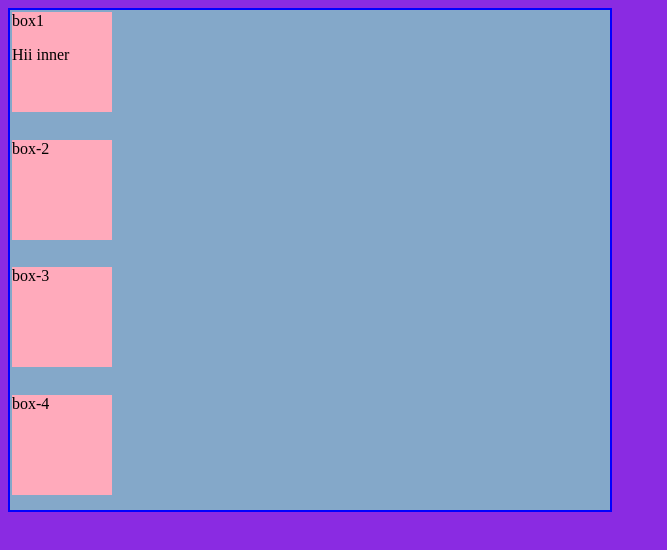
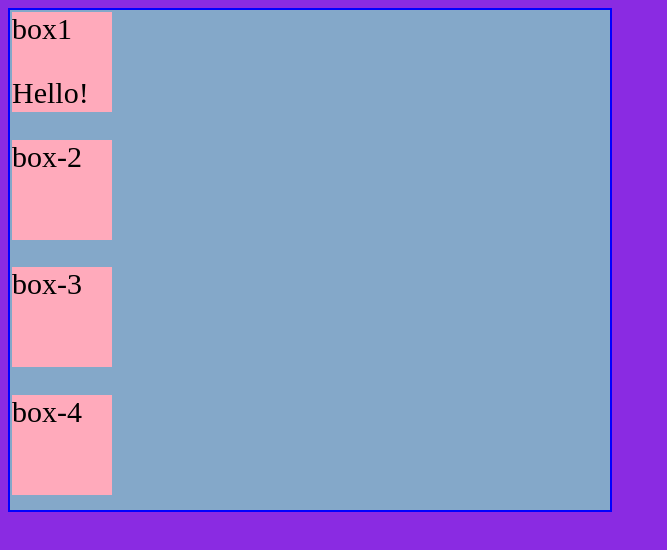
Before and after one commit to kmpachauri/CSS-Practice, a plain HTML site: page variable.html in a window 1280 px wide. Shown: the whole page, without its empty margins (0-667 px from the left). Drawn offline with Linux system fonts and the light colour scheme.

Commit message:
Variables - var(--name , value) function
Variable are used to set name for css properties & color once and used them again and again in code.

```diff
--- a/variable.css
+++ b/variable.css
@@ -14,7 +14,7 @@
     height: 500px;
     display: grid;
     gap: 10px;
-    /* font-size: var(--font-size); */
+
 }
 .box{
     width: 100px;
@@ -23,6 +23,6 @@
     background-color: var(--pink);
     /****local variable****/
     --pink : #fab;
-    /* font-size: var(--font-size); */
+    font-size: var(--font-size);
 
 }
--- a/variable.html
+++ b/variable.html
@@ -10,7 +10,7 @@
 
     <div class="container">
         <div class="box"> box1
-            <p>Hii <span>inner</span></p>
+            <p>Hello!</p>
         </div>
         <div class="box">box-2</div>
         <div class="box">box-3</div>
```
